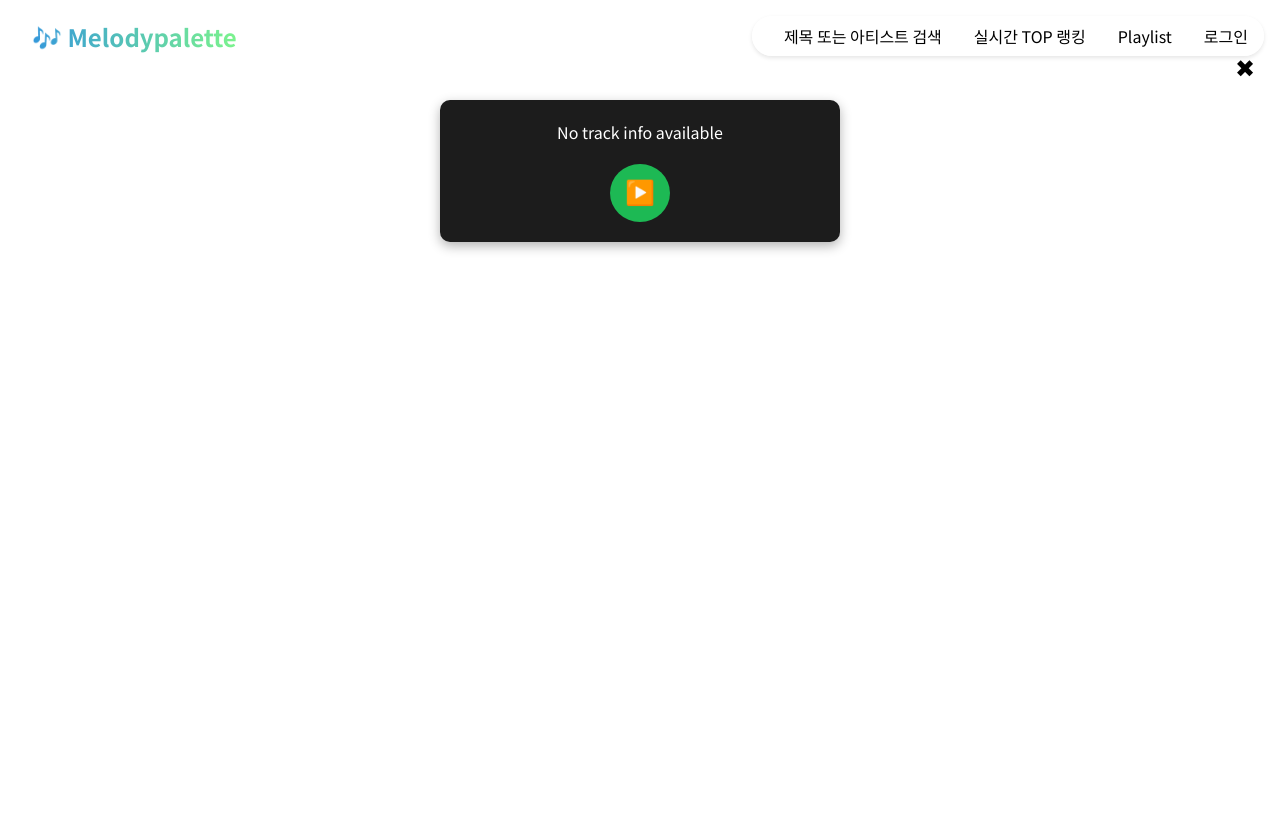
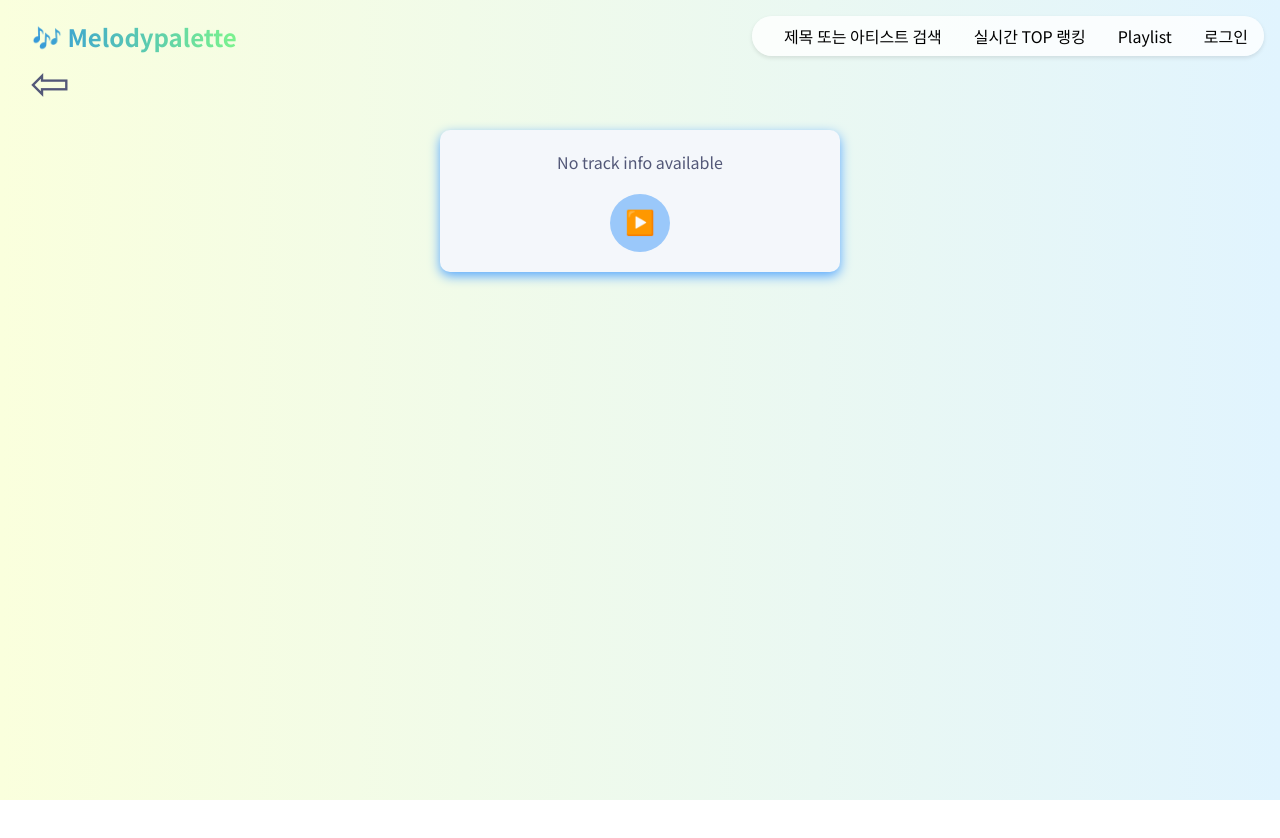
Before and after one commit to joonyoungchoi0801/melodypalette, a React (Create React App) app in the folder client/: page /player in a window 1280 px wide. Shown: the top 838 px of the page. After the commit the page ends 800 px from the top, so only its background shows below. Built offline with nearby package versions, Linux system fonts and the light colour scheme.

Commit message:
design: Player css 수정

```diff
--- a/client/src/components/Player/Player.css
+++ b/client/src/components/Player/Player.css
@@ -1,7 +1,27 @@
-/* Player.css */
 .Player{
-  margin-top: 100px;
-  background-color: white;
+  background: linear-gradient(270deg, #e1f4fe, #faffdd);
+  width: 100%;
+  min-height: 100vh;
+  padding-top: 100px;
+  padding-bottom: 30px;
+}
+
+.x-button {
+  position: absolute;
+  top: 50px;
+  left: 25px;
+  background-color: transparent;
+  border: none;
+  font-size: 3rem;
+  cursor: pointer;
+  color: #535878;
+  padding: 5px;
+  transition: transform 0.3s ease;
+}
+
+.x-button:hover {
+  transform: scale(1.1);
+  color: #b3b3b3;
 }
 
 .player-container {
@@ -10,13 +30,13 @@
   align-items: center;
   justify-content: center;
   padding: 20px;
-  background-color: #1c1c1c;
-  color: white;
+  background-color: #f4f7fb;
+  color: #535878;
   border-radius: 10px;
-  box-shadow: 0 4px 12px rgba(0, 0, 0, 0.3);
+  box-shadow: 0 4px 12px #58a8fe;
   width: 400px;
   margin: 0 auto;
-  margin-top: 80px;
+  margin-top: 30px;
 }
 
 .player-container img {
@@ -50,7 +70,7 @@
 }
 
 .player-controls button {
-  background-color: #1db954;
+  background-color: #9ac8fa;
   border: none;
   border-radius: 50%;
   color: white;
@@ -61,27 +81,9 @@
 }
 
 .player-controls button:hover {
-  background-color: #1ed760;
+  background-color: #afd4fd;
 }
 
 .player-controls button:active {
-  background-color: #14833b;
+  background-color: #58a8fe;
 }
-
-.x-button {
-  position: absolute;
-  top: 50px;
-  right: 20px;
-  background-color: transparent;
-  border: none;
-  font-size: 24px;
-  cursor: pointer;
-  color: black;
-  padding: 5px;
-  transition: transform 0.3s ease;
-}
-
-.x-button:hover {
-  transform: scale(1.1);
-  color: #b3b3b3; /* Red hover color for emphasis */
-}
--- a/client/src/components/Player/Player.js
+++ b/client/src/components/Player/Player.js
@@ -100,7 +100,7 @@ function Player() {
   return (
     <div className='Player'>
       <Navbar />
-      <button onClick={handleBack} className="x-button">✖</button>
+      <button onClick={handleBack} className="x-button">⇦</button>
       <div className="player-container">
         {trackUri ? (
           <div>
```
